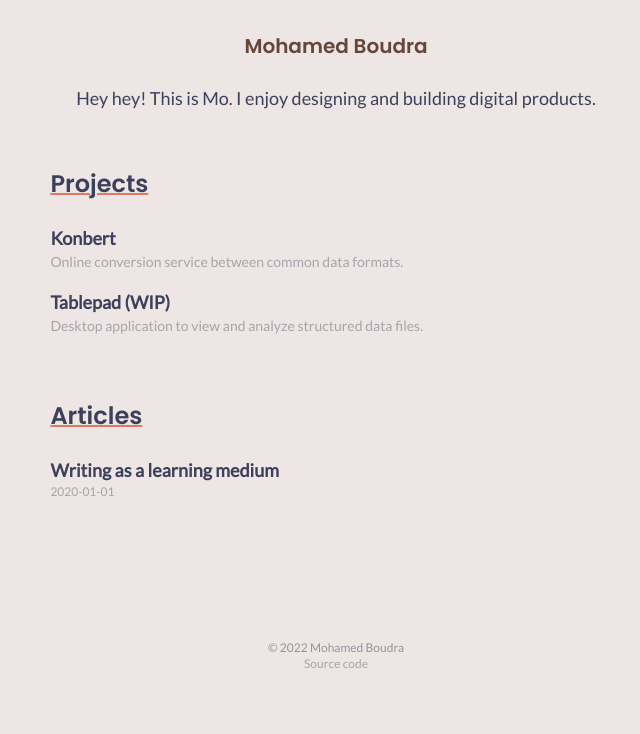
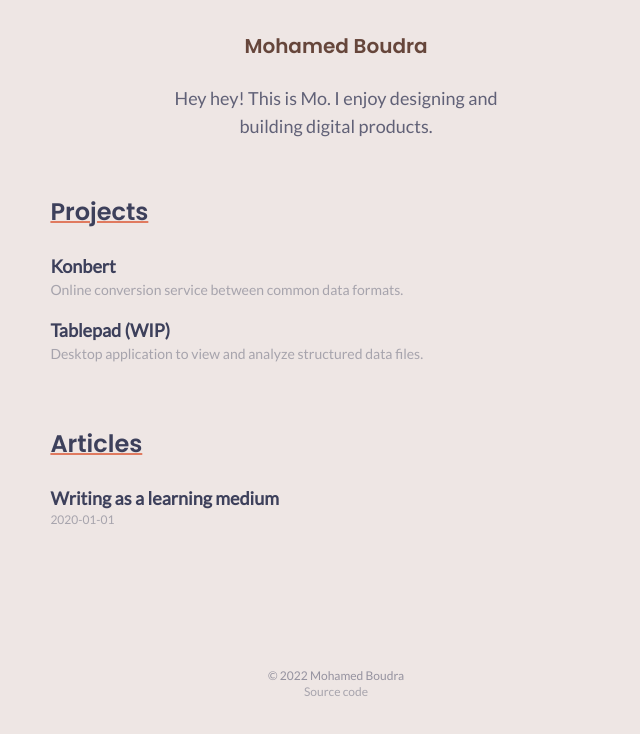
Before and after one commit to boudra/moboudra.com, a Next.js app: page / in a window 1280 px wide. Shown: the top 734 px of the page, without its empty margins (304-944 px from the left). Built offline with nearby package versions, Linux system fonts and the light colour scheme.

Commit message:
smaller bio

```diff
--- a/pages/index.js
+++ b/pages/index.js
@@ -40,7 +40,7 @@ export default function Home({ posts }) {
 
   return (
     <div className="max-w-prose mx-auto p-4">
-      <div className="text-center text-base mb-14 text-primary bg-primary-500 rounded-lg text-lg -mt-16">
+      <div className="max-w-sm m-auto text-center text-base mb-14 text-primary/80 bg-primary-500 rounded-lg text-lg -mt-16">
         <p>
           Hey hey! This is Mo. I enjoy designing and building digital products.
         </p>
```
